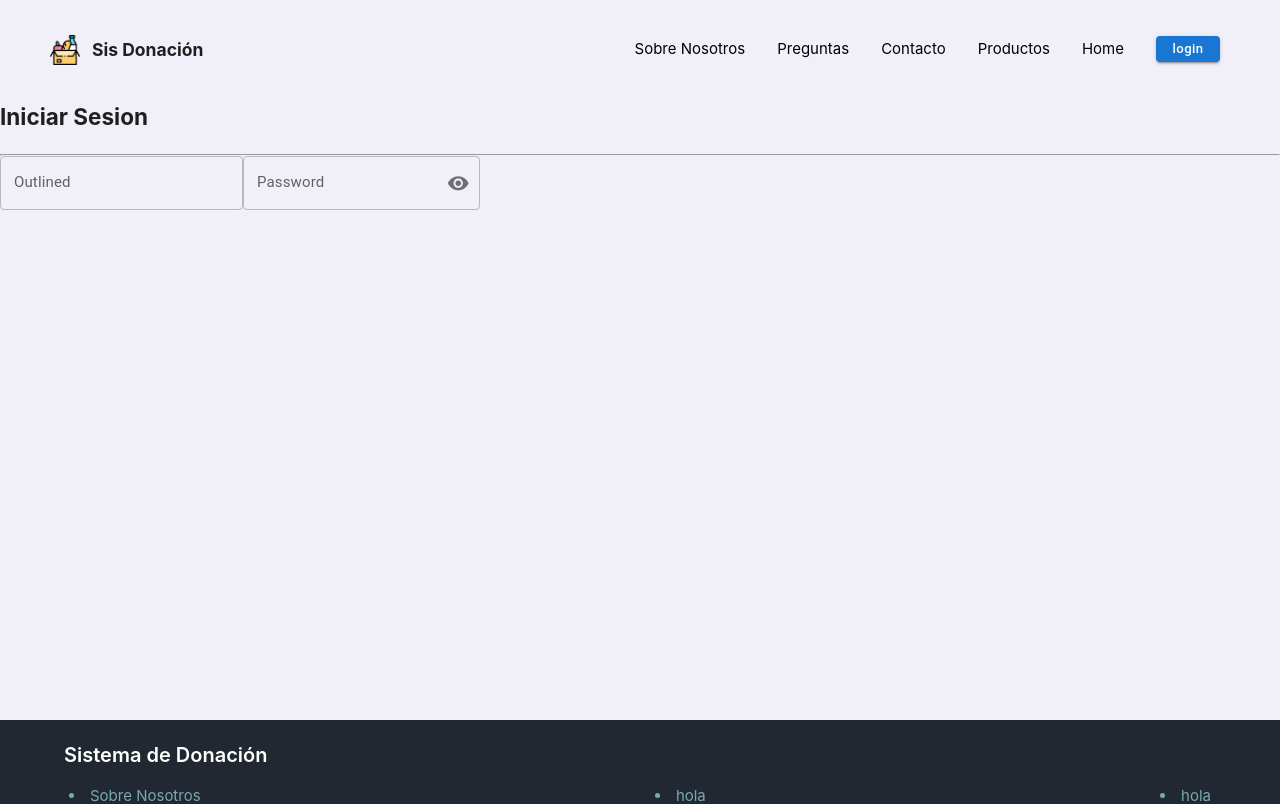
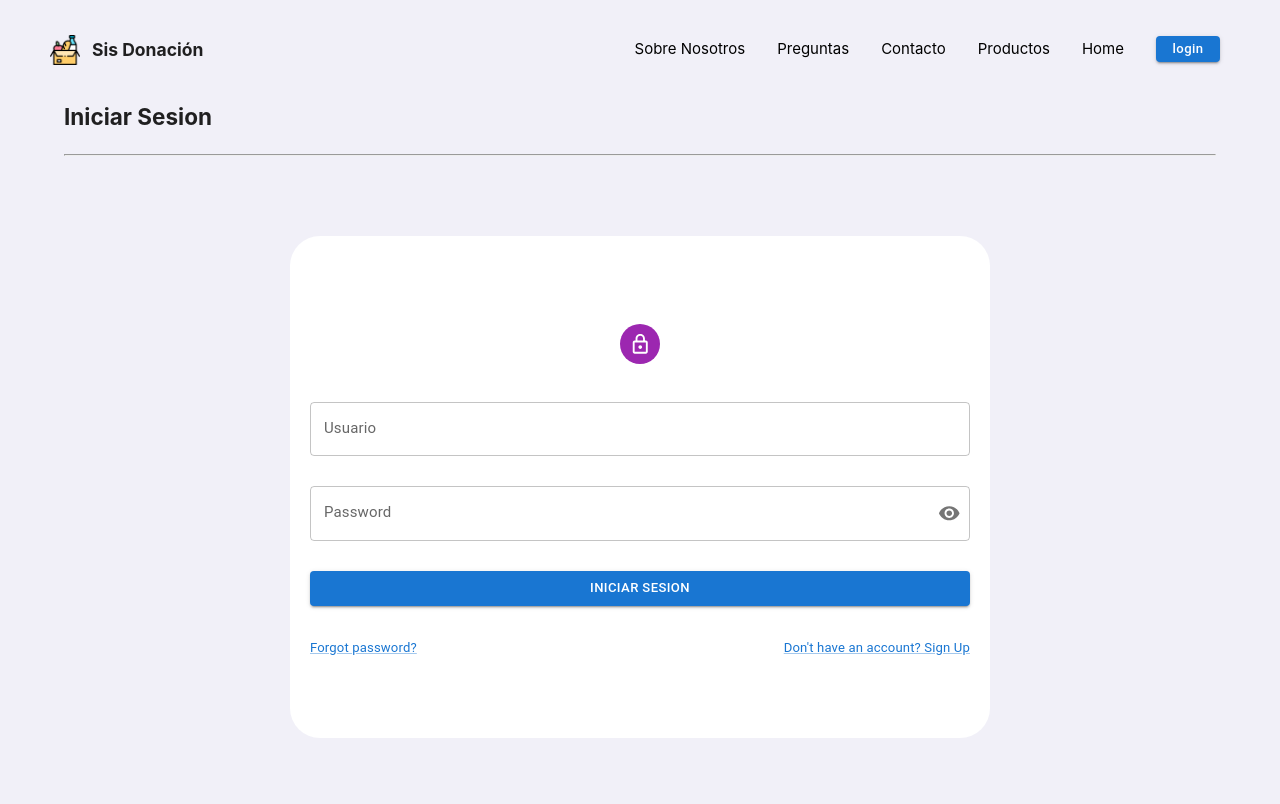
Before and after one commit to LeonelChauca/Sistema_donacion_281, a React (Vite) app: page /login in a window 1280 px wide. Shown: the top 804 px of the page. Built offline with nearby package versions, Linux system fonts and the light colour scheme.

Commit message:
modificaciones y creacion del user v1

```diff
--- a/src/components/FormuilarioContacto.jsx
+++ b/src/components/FormuilarioContacto.jsx
@@ -27,9 +27,7 @@ const FormuilarioContacto = () => {
                     onSubmit={handleSubmit(onSubmit)}
                     >
                     <TextField id="standard-basic"  {...register("nombre",{required:true})} label="Tu nombre" variant="standard"  />
-                    {errors.nombre && <Alert variant="outlined" severity="success">
-
-</Alert>}
+                    {errors.nombre && <Alert variant="outlined" severity="success"></Alert>}
                     <TextField id="standard-basic" {...register("email")} label="Email" variant="standard"  />
                     <TextField
                         id="standard-select-currency"
--- /dev/null
+++ b/src/components/FormularioLogin.jsx
@@ -0,0 +1,81 @@
+import React from 'react'
+import IconButton from '@mui/material/IconButton';
+import { useState } from 'react';
+import OutlinedInput from '@mui/material/OutlinedInput';
+import InputLabel from '@mui/material/InputLabel';
+import InputAdornment from '@mui/material/InputAdornment';
+import FormControl from '@mui/material/FormControl';
+import TextField from '@mui/material/TextField';
+import Visibility from '@mui/icons-material/Visibility';
+import style from '../styles/containers/Login.module.css';
+import Avatar from '@mui/material/Avatar';
+import LockOutlinedIcon from '@mui/icons-material/LockOutlined';
+import Link from '@mui/material/Link';
+import Button from '@mui/material/Button';
+import Alert from '@mui/material/Alert';
+import { useForm } from "react-hook-form";
+
+const FormularioLogin = () => {
+  const [showPassword, setShowPassword] = useState(false);
+  const handleClickShowPassword = () => setShowPassword((show) => !show);
+  const handleMouseDownPassword = (event) => {
+    event.preventDefault();
+  };
+  const { register, handleSubmit,formState: { errors } } = useForm()
+  const onSubmit = (data) => console.log(data)
+  return (
+    <form action="" className={style.formControl} onSubmit={handleSubmit(onSubmit)} >
+                <Avatar sx={{ m: 1, bgcolor: 'secondary.main' }}>
+                    <LockOutlinedIcon />
+                </Avatar>
+                <TextField className={style.textN} {...register("user")} id="outlined-basic" label="Usuario" variant="outlined" />
+                <FormControl className={style.textN}  variant="outlined">
+                    <InputLabel htmlFor="outlined-adornment-password" >Password</InputLabel>
+                    <OutlinedInput
+                        id="outlined-adornment-password"
+                        type={showPassword ? 'text' : 'password'}
+                        {...register("Contrasenia")}
+                        endAdornment={
+                        <InputAdornment position="end">
+                            <IconButton
+                            aria-label="toggle password visibility"
+                            onClick={handleClickShowPassword}
+                            onMouseDown={handleMouseDownPassword}
+                            edge="end"
+
+                            >
+                            {showPassword ? <VisibilityOff /> : <Visibility />}
+                            </IconButton>
+                        </InputAdornment>
+                        }
+                        label="Password"
+                    />
+                </FormControl>
+                <Button
+                    type="submit"
+                    variant="contained"
+                    className={style.submit}
+                    onClick={handleSubmit(onSubmit)}
+                    >
+                    Iniciar Sesion
+                </Button>
+                <Alert variant="filled" severity="error" className={style.navAlert}>
+                    Usuario o contraseña incorrecta
+                </Alert>
+                <div className={style.contText}>
+                    <div>
+                        <Link href="#" variant="body2">
+                        Forgot password?
+                        </Link>
+                    </div>
+                    <div >
+                        <Link href="#" variant="body2">
+                        {"Don't have an account? Sign Up"}
+                        </Link>
+                    </div>
+                </div>
+    </form>
+  )
+}
+
+export default FormularioLogin
--- a/src/containers/Contact.jsx
+++ b/src/containers/Contact.jsx
@@ -1,11 +1,7 @@
 import FormuilarioContacto from "../components/FormuilarioContacto";
 import s from "../styles/components/Contacto.module.css";
 const Contact =()=>{
-    const valores=[
-        { value: 'Voluntario', label: 'Voluntario' },
-        { value: 'Donante', label: 'Donante'},
-        { value: 'Otro', label: 'Otro'}
-    ]
+
    return (
     <div className={s.containerC}>
         <h2>
--- a/src/containers/Login.jsx
+++ b/src/containers/Login.jsx
@@ -1,57 +1,32 @@
 import Box from '@mui/material/Box';
 import IconButton from '@mui/material/IconButton';
-import { useState, MouseEvent } from 'react';
-import Input from '@mui/material/Input';
-import FilledInput from '@mui/material/FilledInput';
+import { useState } from 'react';
 import OutlinedInput from '@mui/material/OutlinedInput';
 import InputLabel from '@mui/material/InputLabel';
 import InputAdornment from '@mui/material/InputAdornment';
-import FormHelperText from '@mui/material/FormHelperText';
 import FormControl from '@mui/material/FormControl';
 import TextField from '@mui/material/TextField';
 import Visibility from '@mui/icons-material/Visibility';
+import style from '../styles/containers/Login.module.css';
+import Avatar from '@mui/material/Avatar';
+import LockOutlinedIcon from '@mui/icons-material/LockOutlined';
+import Link from '@mui/material/Link';
+import Button from '@mui/material/Button';
+import Alert from '@mui/material/Alert';
+import CheckIcon from '@mui/icons-material/Check';
+import { useForm } from "react-hook-form";
 
 
 import VisibilityOff from '@mui/icons-material/VisibilityOff';
+import FormularioLogin from '../components/FormularioLogin';
 const Login =()=>{
-    const [showPassword, setShowPassword] = useState(false);
 
-  const handleClickShowPassword = () => setShowPassword((show) => !show);
-
-  const handleMouseDownPassword = (event) => {
-    event.preventDefault();
-  };
     return (
-     <>
-        <div>
+        <div className={style.containerL}>
             <h2>Iniciar Sesion</h2>
             <hr />
-            <form action="">
-                <TextField id="outlined-basic" label="Outlined" variant="outlined" />
-                <FormControl sx={{ m: 0, width: '25ch' }} variant="outlined">
-                    <InputLabel htmlFor="outlined-adornment-password">Password</InputLabel>
-                    <OutlinedInput
-                        id="outlined-adornment-password"
-                        type={showPassword ? 'text' : 'password'}
-                        endAdornment={
-                        <InputAdornment position="end">
-                            <IconButton
-                            aria-label="toggle password visibility"
-                            onClick={handleClickShowPassword}
-                            onMouseDown={handleMouseDownPassword}
-                            edge="end"
-                            >
-                            {showPassword ? <VisibilityOff /> : <Visibility />}
-                            </IconButton>
-                        </InputAdornment>
-                        }
-                        label="Password"
-                    />
-                </FormControl>
-            </form>
+            <FormularioLogin />
         </div>
-
-     </>
     )
  }
 
--- /dev/null
+++ b/src/styles/containers/Login.module.css
@@ -0,0 +1,52 @@
+.containerL{
+    max-width: 90%;
+    margin: 0 auto;
+}
+
+.formControl{
+    background-color: white;
+    border-radius: 30px;
+    max-width: 90%;
+    width: 700px;
+    padding: 80px 20px;
+    margin: 80px auto;
+    display: flex;
+    justify-content: center;
+    align-items: center;
+    flex-direction: column;
+    gap:30px;
+}
+
+.textN{
+    max-width: 100%;
+    width: 700px;
+}
+.contText{
+    display: flex;
+    margin: 0 auto;
+    max-width: 100%;
+    justify-content: space-between;
+    width: 700px;
+}
+
+.submit{
+    max-width: 100%;
+    width: 700px;
+}
+
+@keyframes aparecer {
+    0%   {opacity: 0;}
+    25%  {opacity: 1;}
+    50%  {opacity: 1;}
+    85%  {opacity: 1;}
+    100% {opacity: 0;}
+  }
+
+.navAlert{
+    position: absolute;
+    top: 170px;
+    right: 0;
+    opacity: 0;
+    animation-name: aparecer;
+    animation-duration: 5s;
+}
```
